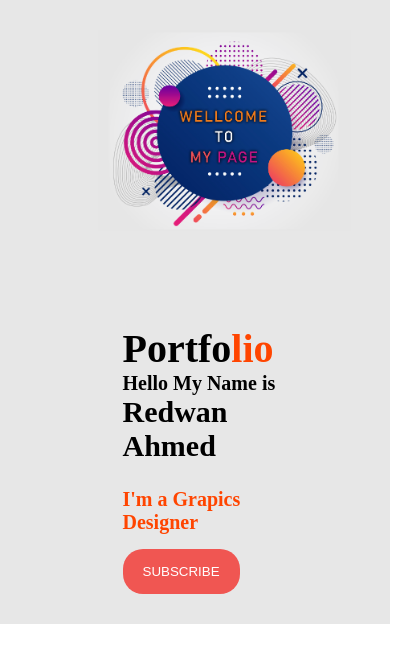
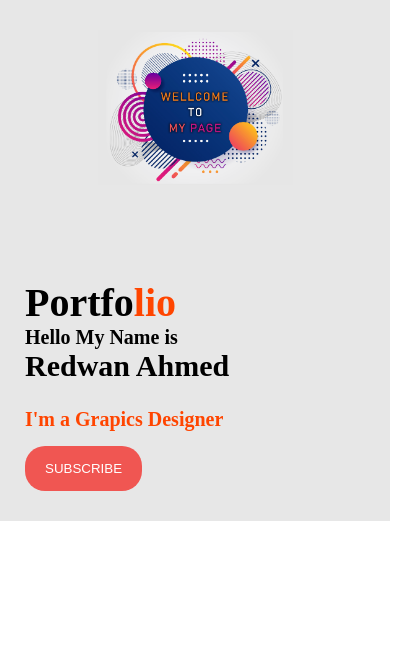
Before and after one commit to wadsahin/Redwan, a plain HTML site: page index.html in a window 390 px wide. Shown: the whole page, 415 px wide, since content can reach past the window. Drawn offline with Linux system fonts and the light colour scheme.

Commit message:
customize-1

```diff
--- a/style.css
+++ b/style.css
@@ -95,7 +95,17 @@ h3{
          align-items: center;
 
 
+
         }
+        .header-div-1{
+            width: 100%;
+        }
+
+        .header-div-2{
+
+        }
+
+
 
         .name{
             font-size: 30px;
@@ -107,7 +117,7 @@ h3{
         }
 
         .header-div-2 img{
-            width:130%;
+            /* width:130%; */
          }
 
 
```
